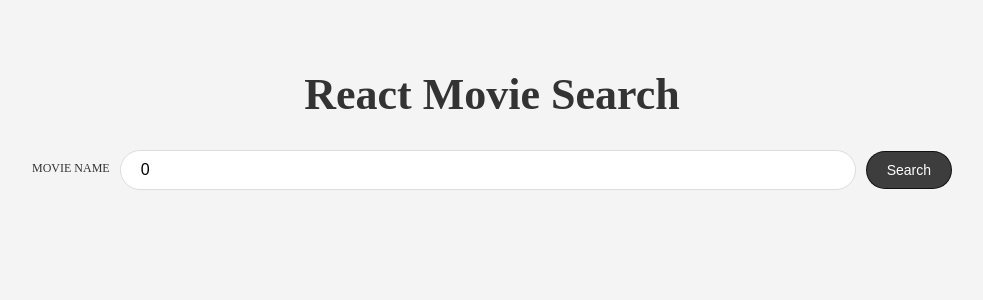
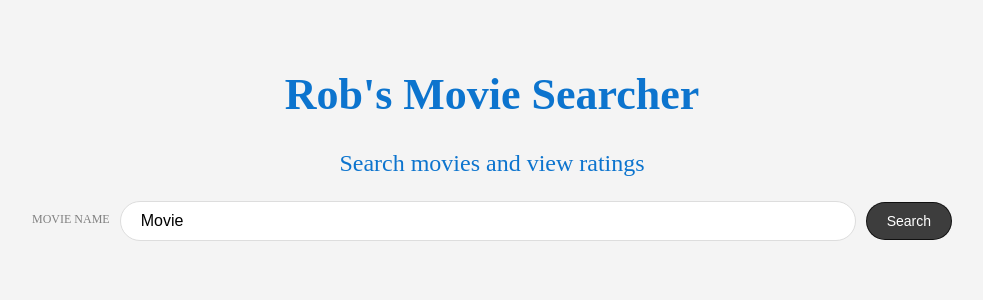
Before and after one commit to rshield1/movie-search, a React (Create React App) app: page / in a window 1280 px wide. Shown: the top 300 px of the page, without its empty margins (148-1131 px from the left). Built offline with nearby package versions, Linux system fonts and the light colour scheme.

Commit message:
added additional styling

```diff
--- a/public/index.css
+++ b/public/index.css
@@ -10,7 +10,7 @@ body {
   margin: 0;
   padding: 0;
   background-color: rgb(244,244,244);
-  color: #333;
+  color: rgb(12, 116, 206);
 }
 
 p {
@@ -32,6 +32,11 @@ small {
   text-align: center
 }
 
+.header {
+  font-size: 2.4rem;
+  text-align: center;
+}
+
 .form {
   display:grid;
 }
@@ -40,6 +45,8 @@ small {
   font-size: 1.2rem;
   margin-bottom: 0.2rem;
   text-transform: uppercase;
+  text-align: center;
+  color: gray
 }
 
 .input {
--- a/public/index.html
+++ b/public/index.html
@@ -12,7 +12,7 @@
 
     <link rel="stylesheet" href="index.css">
 
-    <title>Movie Search</title>
+    <title>Movie Searcher</title>
   </head>
 
   <body>
--- a/src/SearchMovies.js
+++ b/src/SearchMovies.js
@@ -8,7 +8,7 @@ export default function SearchMovies(){
 //states for input query, and movies
 // use state will return an array of 2 things...
 // the state and a function that will update the state
-    const [query, setQuery] = useState('0');
+    const [query, setQuery] = useState('Movie');
 //create the state for movies, and update that state appropriate
     // const [movies, setMovies] = useState([]);
 
--- a/src/index.js
+++ b/src/index.js
@@ -8,7 +8,8 @@ class Main extends React.Component {
   render() {
     return (
       <div className="container">
-        <h1 className="title">React Movie Search</h1>
+        <h1 className="title">Rob's Movie Searcher</h1>
+        <p className="header">Search movies and view ratings</p>
         <SearchMovies/>
       </div>
     );
```
